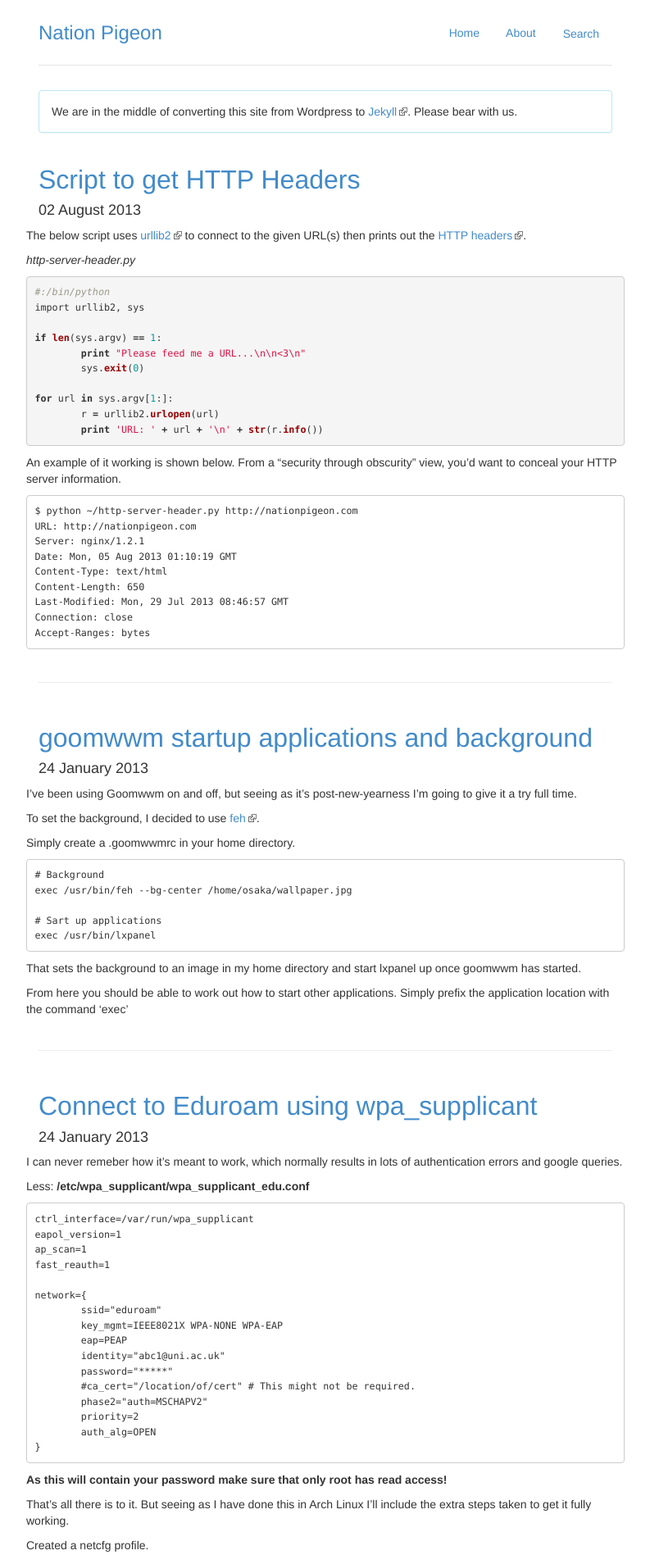
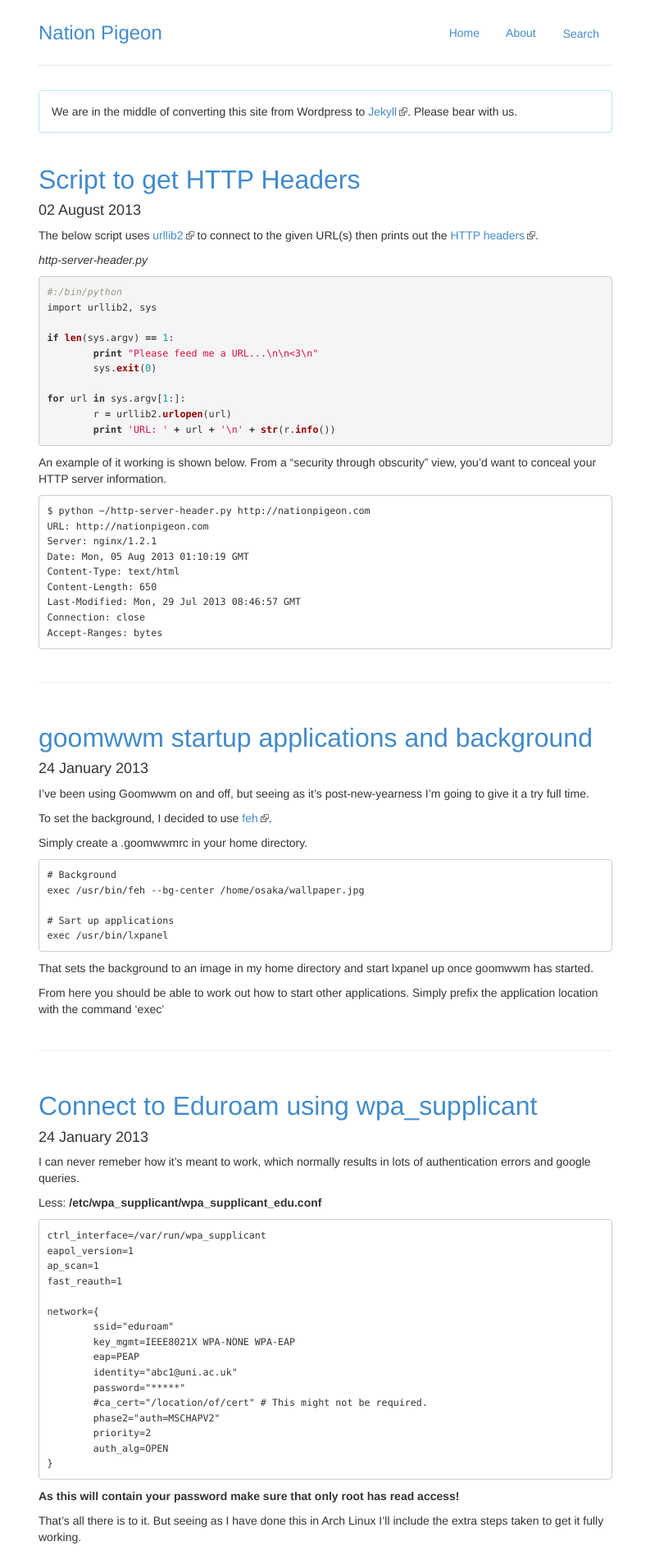
Before and after one commit to PMaynard/jekyll-nationpigeon, a Jekyll site: the page built from index.html, in a window 1280 px wide. Shown: the top 1897 px of the page at 82% size, without its empty margins (243-1036 px from the left). Built offline with Jekyll 4.4.1, drawn with Linux system fonts in a browser that asks for light colours; Markdown is read by kramdown in place of the engine named in the settings; the list of posts is cut into pages by our own code.

Commit message:
Fixed content indentation

```diff
--- a/_layouts/post.html
+++ b/_layouts/post.html
@@ -6,7 +6,9 @@ layout: default
     <h2><a href="{{ post.url }}">{{ page.title }}</a></h2>
     <h4>{{ page.date | date_to_long_string }}</h4>
     <div class="row">
-      {{ content }}
+    	<div class="col-lg-12">
+      		{{ content }}
+      	</div>
     </div>
   </div>
 </div>
--- a/index.html
+++ b/index.html
@@ -9,7 +9,9 @@ title: Nation Pigeon
     <h2><a href="{{ post.url }}">{{ post.title }}</a></h2>
     <h4>{{ post.date | date_to_long_string }}</h4>
     <div class="row">
-      {{ post.content }}
+      <div class="col-lg-12">
+        {{ post.content }}
+      </div>
     </div>
   </div>
 </div>
```
